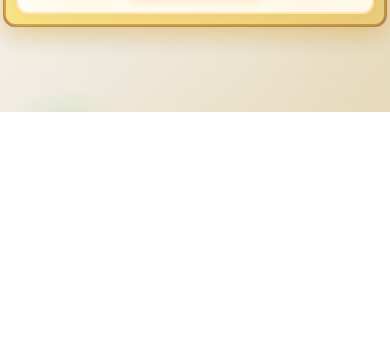
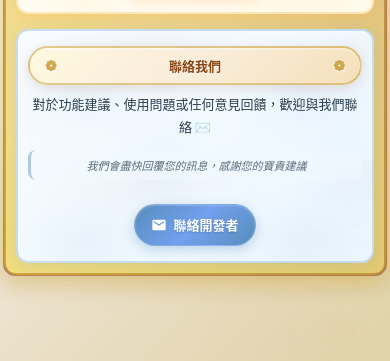
Before and after one commit to ji4/Medicine-Buddha-Mantra, a plain HTML site: page index.html in a window 390 px wide. Shown: the part 1849-2210 px from the top of the page. Before the commit the page ends 1961 px from the top, so only its background shows below. Drawn offline with Linux system fonts and the light colour scheme.

Commit message:
Add contact

```diff
--- a/index.html
+++ b/index.html
@@ -361,6 +361,25 @@
                 </div>
             </div>
         </div>
+
+        <!-- 聯絡開發者區塊 -->
+        <div class="contact-section">
+            <div class="section-title">聯絡我們</div>
+            <div class="contact-content">
+                <div class="contact-text">
+                    <p>對於功能建議、使用問題或任何意見回饋，歡迎與我們聯絡 ✉️</p>
+                    <p class="contact-note">我們會盡快回覆您的訊息，感謝您的寶貴建議</p>
+                </div>
+                <div class="contact-button-container">
+                    <a href="mailto:jystudiox@gmail.com?subject=【藥師咒助念器】意見回饋&body=感謝您使用藥師咒助念器！%0A%0A請在此描述您的問題或建議：%0A%0A" class="contact-btn">
+                        <svg width="20" height="20" viewBox="0 0 24 24" fill="currentColor" class="contact-icon">
+                            <path d="M20 4H4c-1.1 0-1.99.9-1.99 2L2 18c0 1.1.89 2 2 2h16c1.1 0 2-.9 2-2V6c0-1.1-.9-2-2-2zm0 4l-8 5-8-5V6l8 5 8-5v2z"/>
+                        </svg>
+                        <span>聯絡開發者</span>
+                    </a>
+                </div>
+            </div>
+        </div>
     </div>
 
     <!-- 載入分離的 JavaScript 檔案 -->
--- a/styles.css
+++ b/styles.css
@@ -1422,6 +1422,106 @@ strong, b, .guide-section h3 {
     filter: brightness(1.1) saturate(1.1);
 }
 
+/* 聯絡區塊樣式 */
+.contact-section {
+    margin-top: 30px;
+    background:
+        radial-gradient(ellipse 160px 100px at 30% 40%, rgba(70, 130, 180, 0.06) 0%, rgba(70, 130, 180, 0.01) 35%, transparent 60%),
+        radial-gradient(ellipse 130px 170px at 80% 60%, rgba(100, 149, 237, 0.04) 0%, rgba(100, 149, 237, 0.008) 30%, transparent 55%),
+        radial-gradient(ellipse 190px 90px at 50% 15%, rgba(139, 69, 19, 0.03) 0%, rgba(139, 69, 19, 0.006) 40%, transparent 65%),
+        linear-gradient(135deg, #f8fbff 0%, #f5faff 25%, #f2f9ff 50%, #eff8ff 75%, #ecf7ff 100%);
+    background-size:
+        220px 150px, 180px 230px, 260px 130px,
+        100% 100%;
+    backdrop-filter: blur(8px);
+    -webkit-backdrop-filter: blur(8px);
+    padding: 25px;
+    border-radius: 12px;
+    border: 2px solid rgba(70, 130, 180, 0.25);
+    box-shadow:
+        0 4px 16px rgba(70, 130, 180, 0.15),
+        inset 0 1px 3px rgba(255, 255, 255, 0.7);
+    text-align: center;
+}
+
+.contact-content {
+    display: flex;
+    flex-direction: column;
+    align-items: center;
+    gap: 20px;
+}
+
+.contact-text {
+    color: #2c3e50;
+    line-height: 1.7;
+}
+
+.contact-text p {
+    margin: 0 0 12px 0;
+    font-size: 15px;
+    text-align: center;
+}
+
+.contact-text .contact-note {
+    font-size: 13px;
+    color: #5a6c7d;
+    font-style: italic;
+    background: rgba(240, 248, 255, 0.6);
+    padding: 10px 15px;
+    border-radius: 8px;
+    border-left: 3px solid rgba(70, 130, 180, 0.4);
+    margin-top: 10px;
+}
+
+.contact-button-container {
+    display: flex;
+    justify-content: center;
+    align-items: center;
+}
+
+.contact-btn {
+    display: inline-flex;
+    align-items: center;
+    gap: 10px;
+    background: linear-gradient(135deg,
+        rgba(70, 130, 180, 0.9) 0%,
+        rgba(100, 149, 237, 0.9) 50%,
+        rgba(70, 130, 180, 0.9) 100%);
+    color: white;
+    text-decoration: none;
+    padding: 12px 24px;
+    border-radius: 25px;
+    font-size: 15px;
+    font-weight: 600;
+    transition: all 0.3s ease;
+    box-shadow:
+        0 4px 12px rgba(70, 130, 180, 0.3),
+        inset 0 1px 2px rgba(255, 255, 255, 0.2);
+    border: 1px solid rgba(255, 255, 255, 0.2);
+    text-shadow: 0 1px 2px rgba(0, 0, 0, 0.2);
+}
+
+.contact-btn:hover {
+    transform: translateY(-3px) scale(1.05);
+    box-shadow:
+        0 8px 20px rgba(70, 130, 180, 0.4),
+        inset 0 1px 3px rgba(255, 255, 255, 0.3);
+    background: linear-gradient(135deg,
+        rgba(100, 149, 237, 0.95) 0%,
+        rgba(135, 206, 250, 0.95) 50%,
+        rgba(100, 149, 237, 0.95) 100%);
+}
+
+.contact-btn:active {
+    transform: translateY(-1px) scale(1.02);
+}
+
+.contact-icon {
+    width: 20px;
+    height: 20px;
+    fill: currentColor;
+}
+
 /* 響應式設計 - 手機版調整 */
 @media (max-width: 768px) {
     .support-section {
@@ -1446,6 +1546,35 @@ strong, b, .guide-section h3 {
         height: 45px;
     }
 
+    .contact-section {
+        margin-top: 20px;
+        padding: 20px 15px;
+    }
+
+    .contact-content {
+        gap: 15px;
+    }
+
+    .contact-text p {
+        font-size: 14px;
+    }
+
+    .contact-text .contact-note {
+        font-size: 12px;
+        padding: 8px 12px;
+    }
+
+    .contact-btn {
+        padding: 10px 20px;
+        font-size: 14px;
+        gap: 8px;
+    }
+
+    .contact-icon {
+        width: 18px;
+        height: 18px;
+    }
+
     .pronunciation-guide {
         padding: 15px;
     }
@@ -1503,6 +1632,36 @@ strong, b, .guide-section h3 {
         height: 40px;
     }
 
+    .contact-section {
+        margin-top: 15px;
+        padding: 15px 10px;
+    }
+
+    .contact-content {
+        gap: 12px;
+    }
+
+    .contact-text p {
+        font-size: 13px;
+    }
+
+    .contact-text .contact-note {
+        font-size: 11px;
+        padding: 6px 10px;
+    }
+
+    .contact-btn {
+        padding: 8px 16px;
+        font-size: 13px;
+        gap: 6px;
+    }
+
+    .contact-icon {
+        width: 16px;
+        height: 16px;
+    }
+}
+
     .pronunciation-guide {
         padding: 10px;
     }
```
